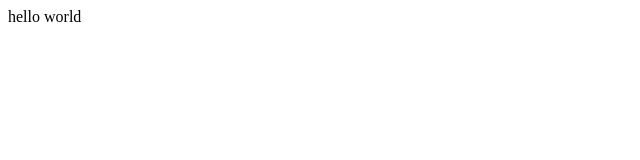
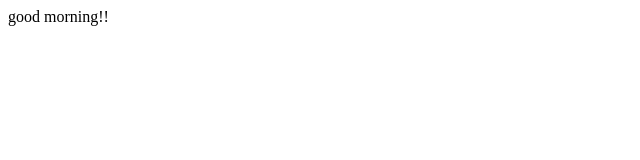
Before and after one commit to d-cabj/conflict-app2, a plain HTML site: page index.html in a window 1280 px wide. Shown: the full height of the page, 0-640 px from the left. Drawn offline with Linux system fonts and the light colour scheme.

Commit message:
change hello to good morning

```diff
--- a/index.html
+++ b/index.html
@@ -1 +1 @@
-  <p>hello world</p>
+  <p>good morning!!</p>
```
